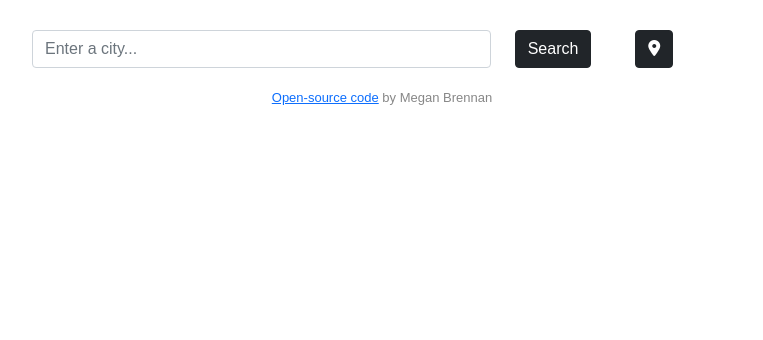
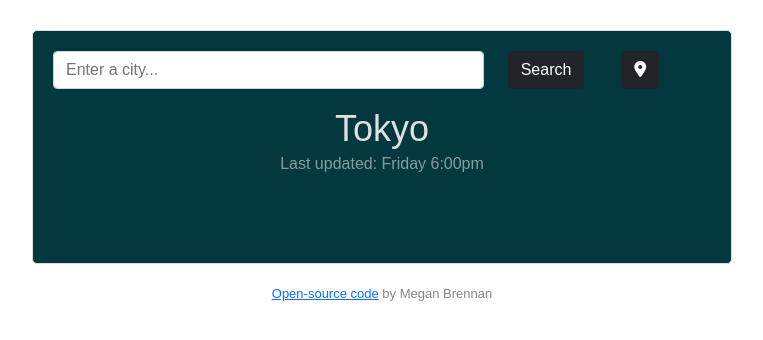
Before and after one commit to Meg-brennan/weather-react, a React (Create React App) app: page / in a window 1280 px wide. Shown: the top 340 px of the page, without its empty margins (258-1021 px from the left). Built offline with nearby package versions, Linux system fonts and the light colour scheme.

Commit message:
Update Weather.js

```diff
--- a/src/Weather.js
+++ b/src/Weather.js
@@ -3,5 +3,20 @@ import "./Weather.css";
 import Search from "./Search";
 
 export default function Weather() {
-  return <Search />;
+  let weatherData = {
+    city: "Tokyo",
+    date: "Friday 6:00pm",
+    description: "Partly Cloudy",
+    imgUrl: "https://ssl.gstatic.com/onebox/weather/64/sunny.png",
+    temperature: 19,
+    humidity: 80,
+    wind: 10,
+  };
+  return (
+    <div className="Weather">
+      <Search />
+      <h1>{weatherData.city}</h1>
+      <h2>Last updated: {weatherData.date}</h2>
+    </div>
+  );
 }
```
